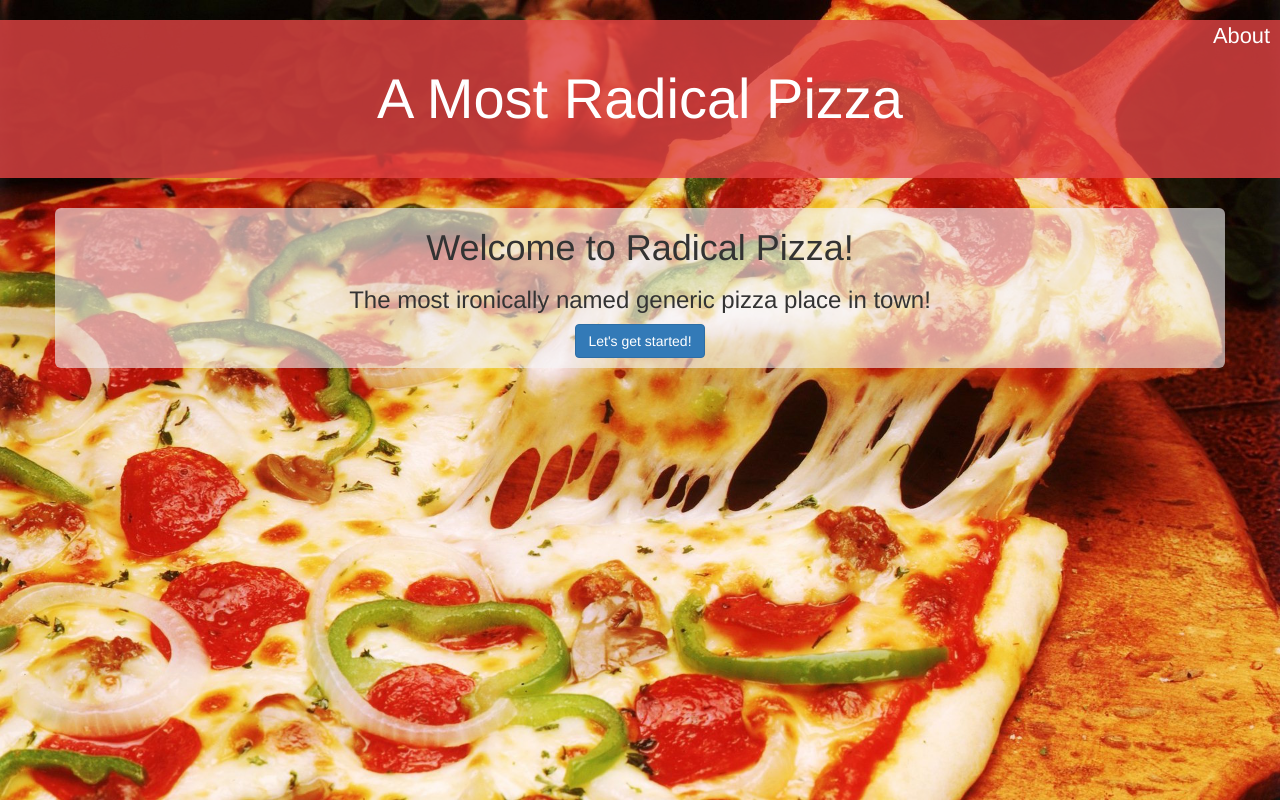
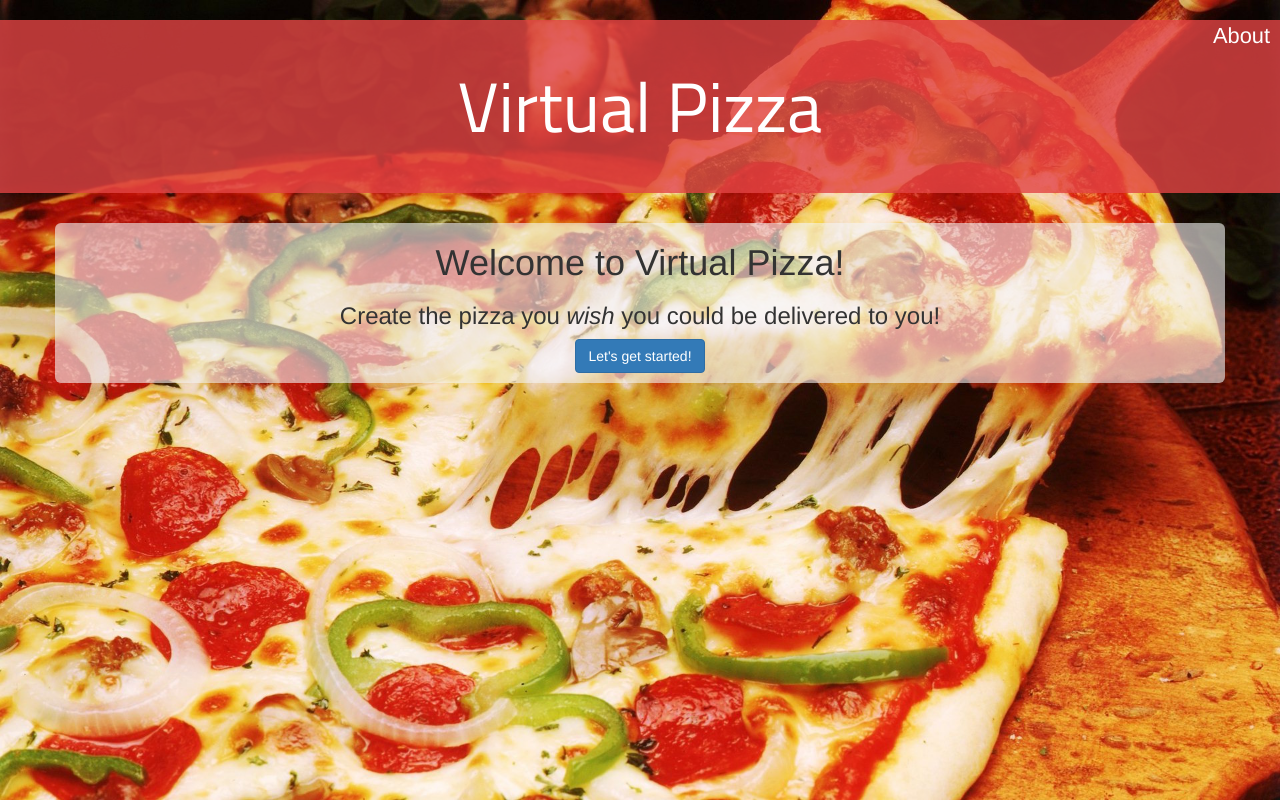
Before and after one commit to kjohnston1149/pizzaOrder, a plain HTML site: page index.html in a window 1280 px wide. Drawn offline with Linux system fonts and the light colour scheme.

Commit message:
Edit text and display formatting using css

```diff
--- a/css/styles.css
+++ b/css/styles.css
@@ -6,6 +6,7 @@ body {
 
 li {
   font-size: 1.3em;
+  list-style-type: none;
 }
 
 span {
@@ -18,7 +19,8 @@ input {
 
 .jumbotron {
   text-align: center;
-  font-size: 4em;
+  font-family: 'Titillium Web', sans-serif;
+  font-size: 5em;
   color: white;
   background-color:  rgba(227, 68, 68, 0.8);
 }
@@ -51,6 +53,7 @@ input {
 
 #finalOrderPage {
   display: none;
+  background-color: rgba(245, 245, 245, 0.8);
 }
 
 #costDisplay{
--- a/index.html
+++ b/index.html
@@ -6,6 +6,7 @@
     <link href="css/styles.css" rel="stylesheet" type="text/css">
     <script src="js/jquery-3.1.0.min.js"></script>
     <script src="js/bootstrap.min.js"></script>
+    <link href="https://fonts.googleapis.com/css?family=Titillium+Web" rel="stylesheet">
     <script src="js/scripts.js"></script>
     <title>Radical Pizza times</title>
   </head>
@@ -36,11 +37,11 @@
           </div>
         </div>
       </div>
-    <h1 class="jumbotron">A Most Radical Pizza</h1>
+    <h1 class="jumbotron">Virtual Pizza</h1>
     <!-- Page 1- Landing Page -->
     <div class="container img-rounded" id="landingPage">
-      <h1>Welcome to Radical Pizza!</h1>
-      <h3>The most ironically named generic pizza place in town!</h3>
+      <h1>Welcome to Virtual Pizza!</h1>
+      <h3>Create the pizza you <em>wish</em> you could be delivered to you!</h3>
       <span class="btn btn-primary" id="buttonToPizzaPage">Let's get started!</span>
 
     </div>
@@ -117,7 +118,7 @@
               </div>
             </div>
           </div>
-          <span class="btn btn-primary" id="buttonToAddressPage">Who is this for?</span>
+          <span class="btn btn-primary" id="buttonToAddressPage">Where should we take this?</span>
         </div>
       <div class="container img-rounded" id="addressInputPage">
         <h2>Step 2: Enter Your Name and Address</h2>
```
